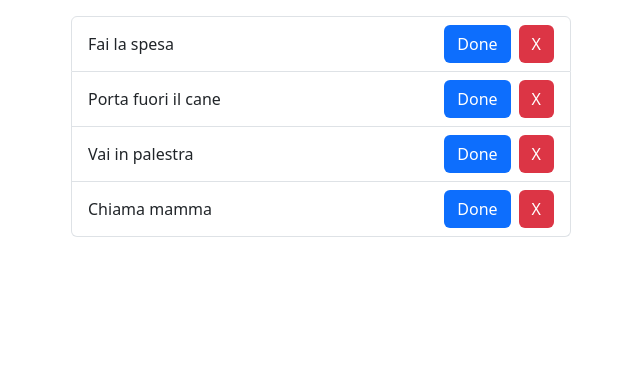
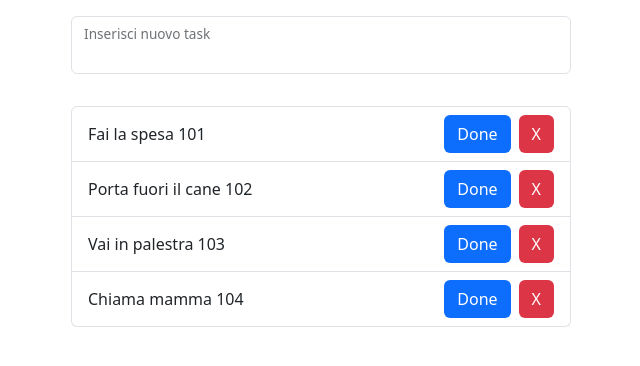
Before and after one commit to GabrielePazi/vue-todolist, a plain HTML site: page index.html in a window 1280 px wide. Shown: the whole page, without its empty margins (319-959 px from the left). Drawn offline with nearby package versions, Linux system fonts and the light colour scheme.

Commit message:
1.2 milestone 3(non completa)

```diff
--- a/index.html
+++ b/index.html
@@ -13,13 +13,25 @@
 
 <body>
   <div id="app">
+
+    <!-- Input -->
+    <div class="input-container d-flex justify-content-center mt-3">
+      <div class="form-floating mb-3 new-task-input">
+        <input class="form-control" id="floatingInput" v-model="newTask" @keydown.enter="addNewTask()">
+        <label for="floatingInput">Inserisci nuovo task</label>
+      </div>
+    </div>
+
+    <!-- To Do List -->
     <div class="list-container d-flex justify-content-center mt-3">
       <ul class="list-group">
         <li v-for="(toDoItem, i) in toDoList"
           class="list-group-item d-flex justify-content-between align-items-center gap-2">
 
           <div class="flex-grow-1" v-bind:class="toDoItem.done == true ? 'text-decoration-line-through' : ''">
-            {{toDoItem.text}}</div>
+            {{toDoItem.text}}
+            {{toDoItem.id}}
+          </div>
           <button class="btn bg-primary text-white" @click="changeDoneValue(i)">Done</button>
           <button class="btn bg-danger text-white" @click="deleteToDoItem(toDoItem.id)">X</button>
         </li>
--- a/main.js
+++ b/main.js
@@ -21,7 +21,8 @@ Vue.createApp({
           text: "Chiama mamma",
           done: false
         }
-      ]
+      ],
+      newTask: ""
     }
   },
   methods: {
@@ -44,6 +45,19 @@ Vue.createApp({
 
       this.toDoList = [...newToDoList]
       return
+    },
+    addNewTask() {
+      const newToDoItem = {
+        id: 105,
+        text: this.newTask,
+        done: false
+      }
+
+
+      this.toDoList.push(newToDoItem)
+
+      this.newTask = ""
+      return
     }
   }
 }).mount('#app')
--- a/style.css
+++ b/style.css
@@ -4,6 +4,10 @@
   padding: 0;
 }
 
+.new-task-input {
+  width: 500px;
+}
+
 .list-group {
   width: 500px;
 }
```
